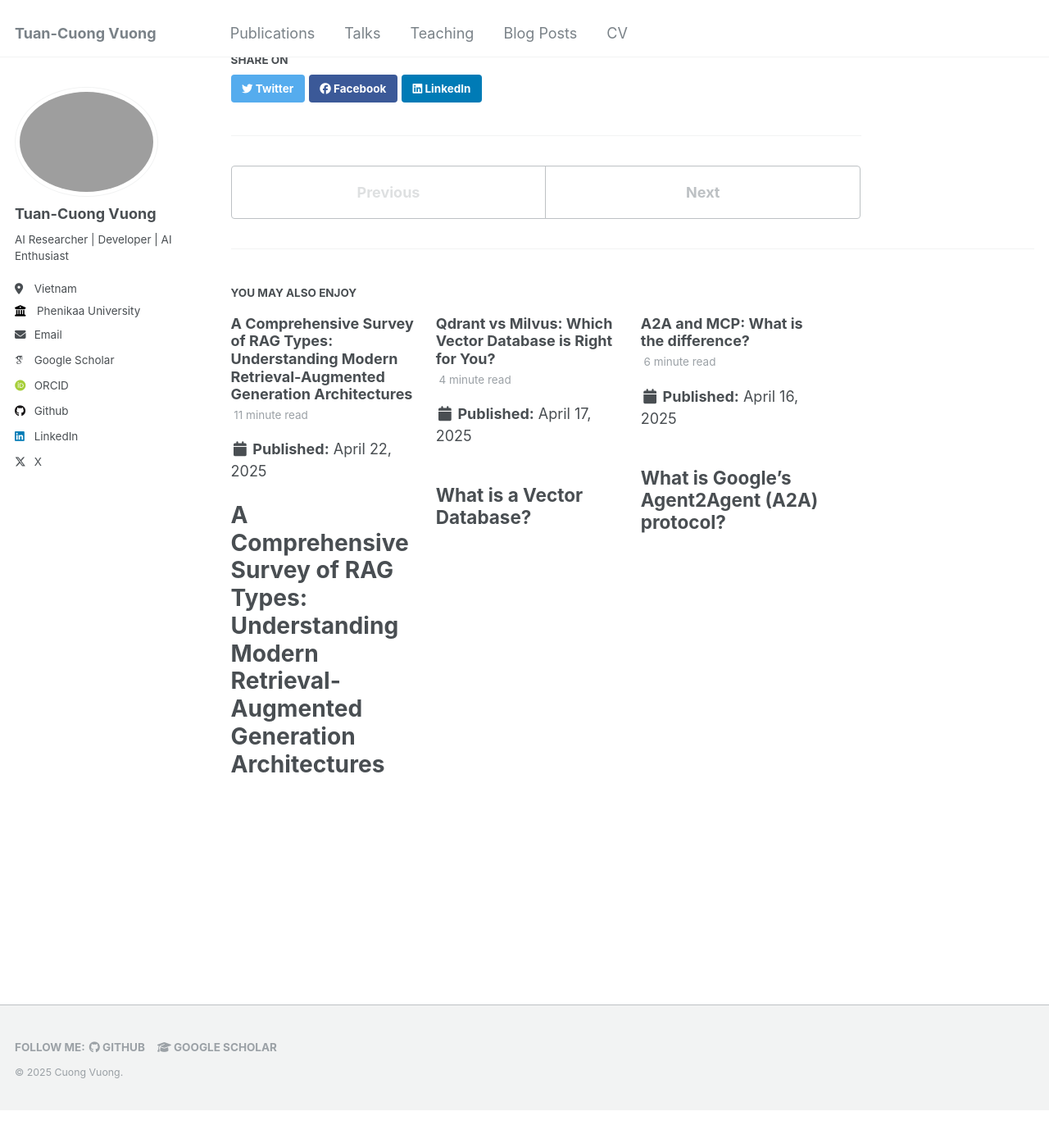
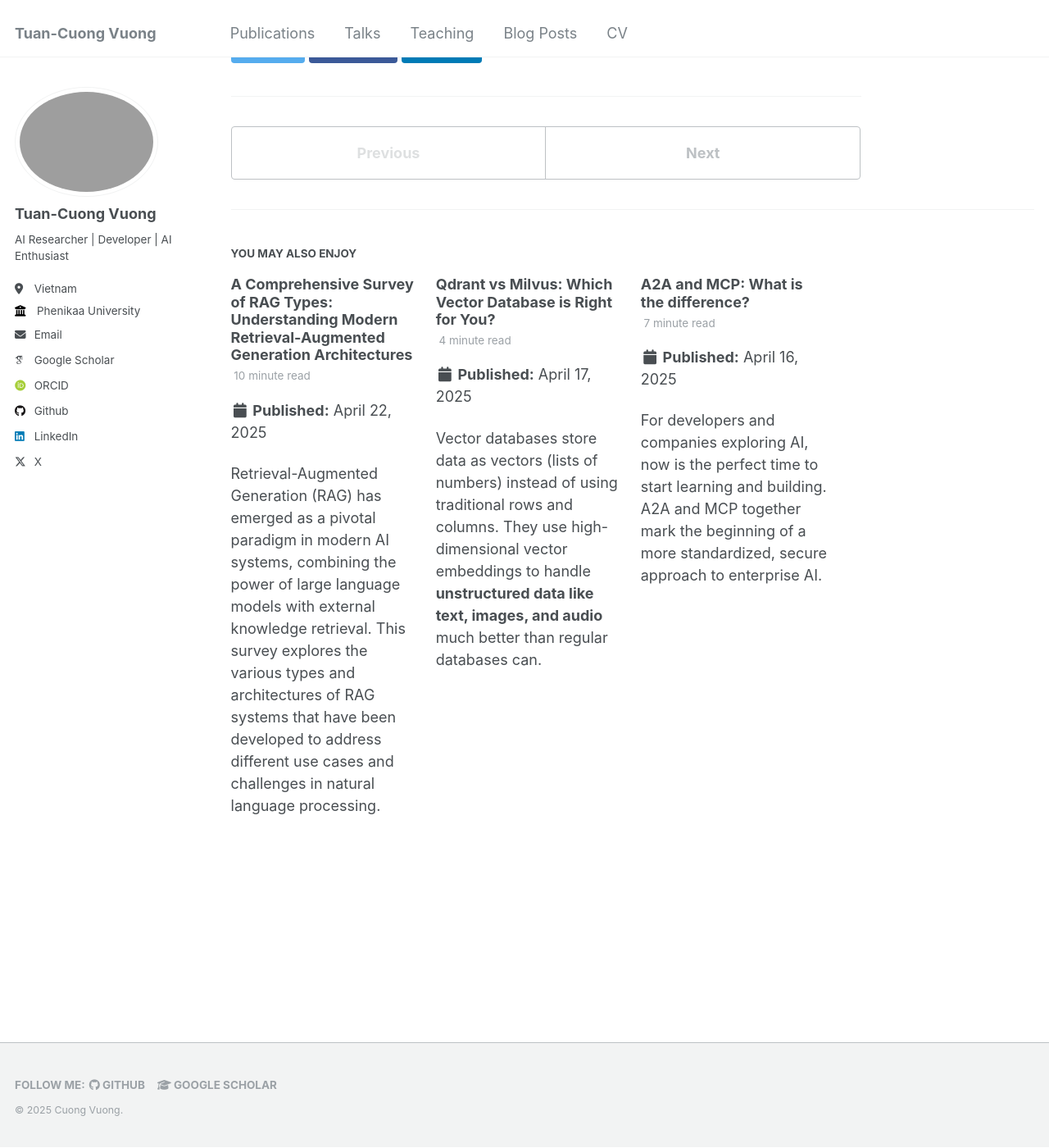
Before and after one commit to cngvng/cngvng.github.io, a Jekyll site: the page built from _posts/2024-11-01-my-journey-ai-agent.md, in a window 1280 px wide and 1400 px high, scrolled down 3125 px. Shown: the whole window at 82% size. Built offline with Jekyll 4.4.1, drawn with Linux system fonts in a browser that asks for light colours; some web fonts are replaced; a script that is not in the unit is left out; before the commit the page ends 4478 px from its top, so only the background shows below that; some of the changed text lies outside the part shown.

Commit message:
update post and cv

```diff
--- a/_pages/cv.html
+++ b/_pages/cv.html
@@ -10,7 +10,6 @@
 {% include base_path %}
 
 <div class="cv-container">
-
   <!-- PDF Preview -->
   <div class="pdf-preview">
     <div class="pdf-container">
@@ -33,7 +32,7 @@
 
     <!-- Mobile notice -->
     <div class="mobile-notice">
-      <p><strong>Note:</strong> On mobile devices, you may need to download the PDF for the best viewing experience.</p>
+      <p><strong>Note:</strong> On mobile devices, you may need to download the PDF for the best viewing experience. <a href="/files/Tuan_CuongVuong_AI_Research_CV.pdf" class="btn btn--primary">Download PDF</a></p>
     </div>
   </div>
 
--- a/_posts/2025-04-16-mcp-agent.md
+++ b/_posts/2025-04-16-mcp-agent.md
@@ -8,6 +8,8 @@
   - A2A Protocol
   - New technologies
 ---
+
+For developers and companies exploring AI, now is the perfect time to start learning and building. A2A and MCP together mark the beginning of a more standardized, secure approach to enterprise AI.
 
 ## What is Google's Agent2Agent (A2A) protocol?
 
--- a/_posts/2025-04-17-qdrant-milvus.md
+++ b/_posts/2025-04-17-qdrant-milvus.md
@@ -7,8 +7,6 @@
   - Milvus
   - Vector Database
 ---
-
-## What is a Vector Database?
 
 Vector databases store data as vectors (lists of numbers) instead of using traditional rows and columns. They use high-dimensional vector embeddings to handle **unstructured data like text, images, and audio** much better than regular databases can.
 
--- a/_posts/2025-04-22-types-rag.md
+++ b/_posts/2025-04-22-types-rag.md
@@ -7,8 +7,6 @@
   - LLM
   - Survey
 ---
-
-# A Comprehensive Survey of RAG Types: Understanding Modern Retrieval-Augmented Generation Architectures
 
 Retrieval-Augmented Generation (RAG) has emerged as a pivotal paradigm in modern AI systems, combining the power of large language models with external knowledge retrieval. This survey explores the various types and architectures of RAG systems that have been developed to address different use cases and challenges in natural language processing.
 
```
Also changed, not shown: _posts/2024-11-01-my-journey-ai-agent.md (+0 -2 lines).
